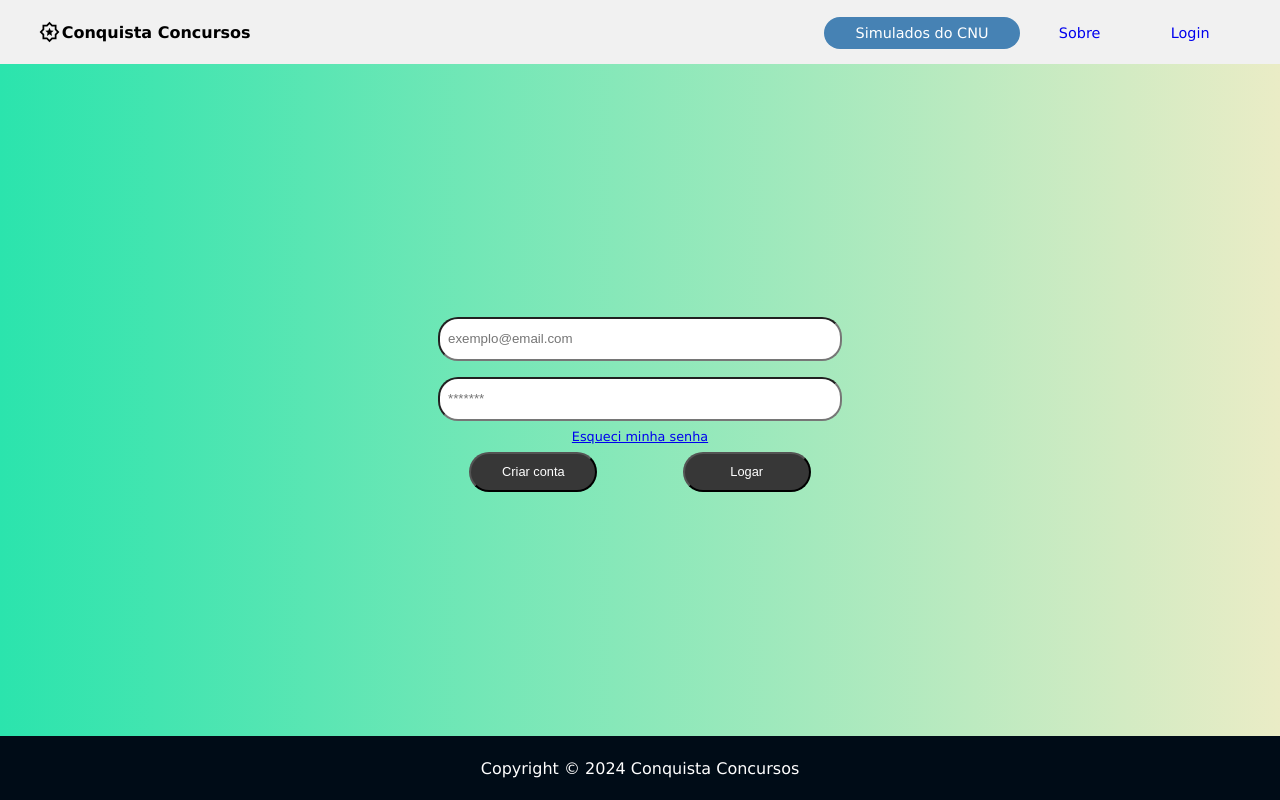
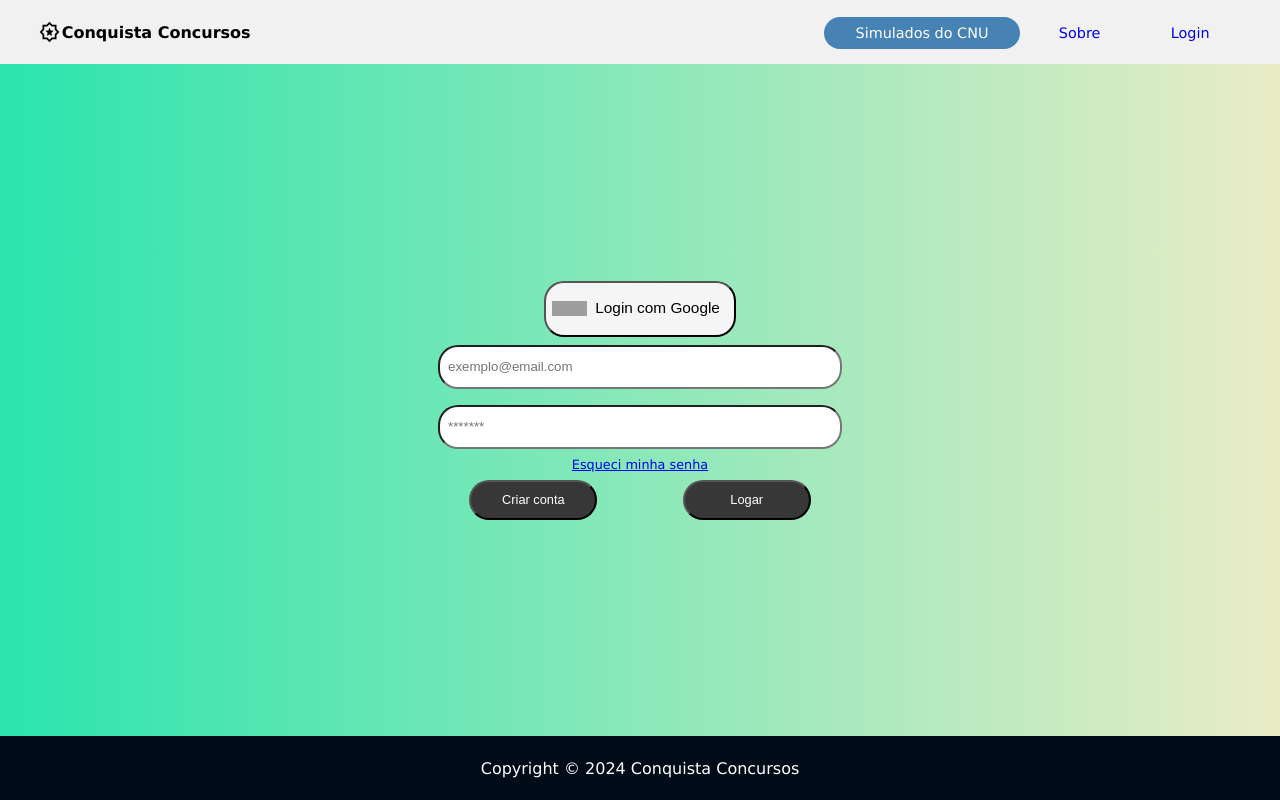
Before and after one commit to Voz-bonita/Conquista-Concursos, a SvelteKit app: page /login in a window 1280 px wide. Built offline with nearby package versions, Linux system fonts and the light colour scheme; grey boxes are pictures that could not be loaded.

Commit message:
Desktop provider login button

```diff
--- a/src/routes/login/+page.svelte
+++ b/src/routes/login/+page.svelte
@@ -4,6 +4,14 @@
 
 <section class="green-theme login-section">
 	<form on:submit|preventDefault={FirebaseCreateUserWithEmailAndPassword} class="login-form">
+		<div class="provider-div">
+			<button type="button" class="provider-btn"
+				><div class="provider-login">
+					<img src="gmail.svg" alt="" width="100%" height="60%" />
+					<span class="provider-text"> Login com Google </span>
+				</div></button
+			>
+		</div>
 		<div class="login-data">
 			<input type="email" name="email" placeholder="exemplo@email.com" />
 			<input type="password" name="password" placeholder="*******" />
@@ -71,6 +79,28 @@
 		font-size: 1vw;
 	}
 
+	.provider-btn {
+		background: whitesmoke;
+		color: black;
+		width: 15vw;
+		height: 7vh;
+	}
+
+	.provider-login {
+		display: grid;
+		grid-template-columns: 20% 80%;
+		justify-content: center;
+		align-items: center;
+	}
+
+	.provider-text {
+		font-size: 1.2vw;
+	}
+	.provider-div {
+		display: flex;
+		justify-content: center;
+	}
+
 	@media screen and (orientation: portrait), screen and (max-width: 700px) {
 		.login-section {
 			font-size: 3.4vw;
```
